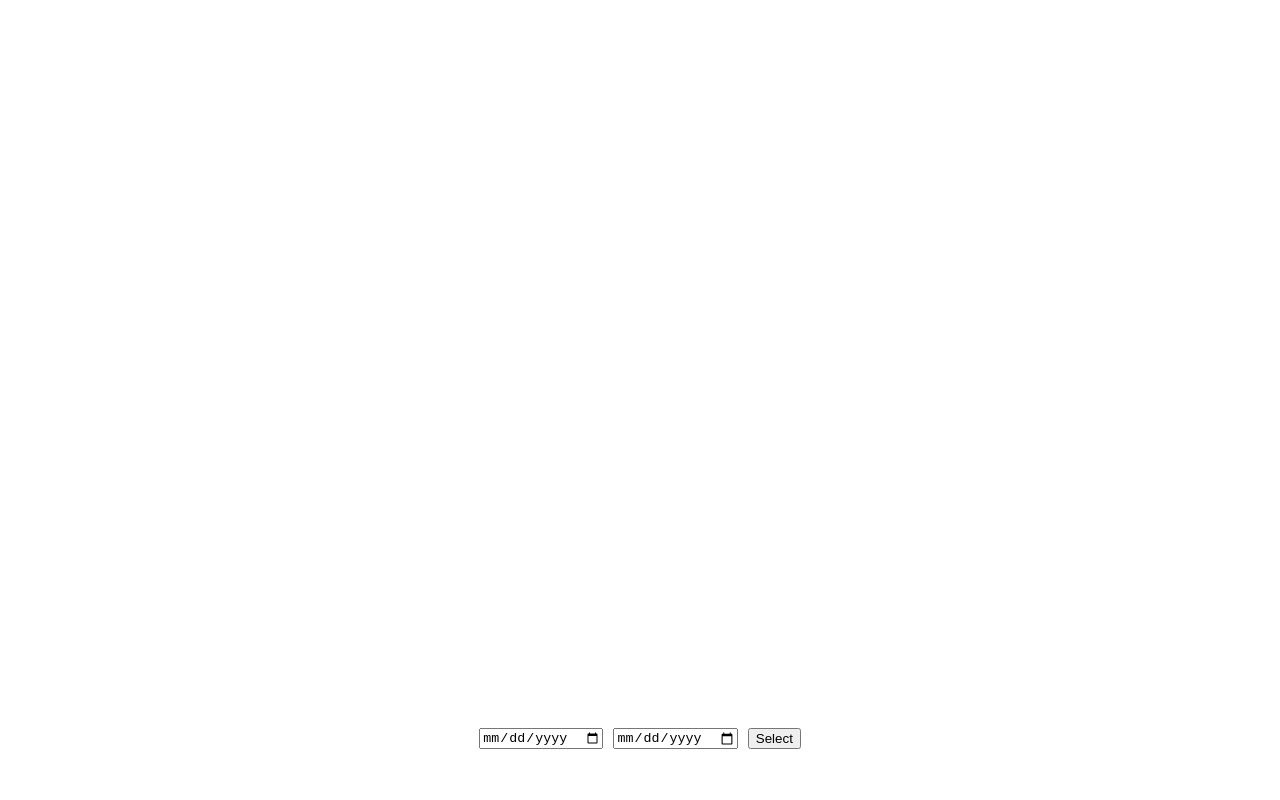
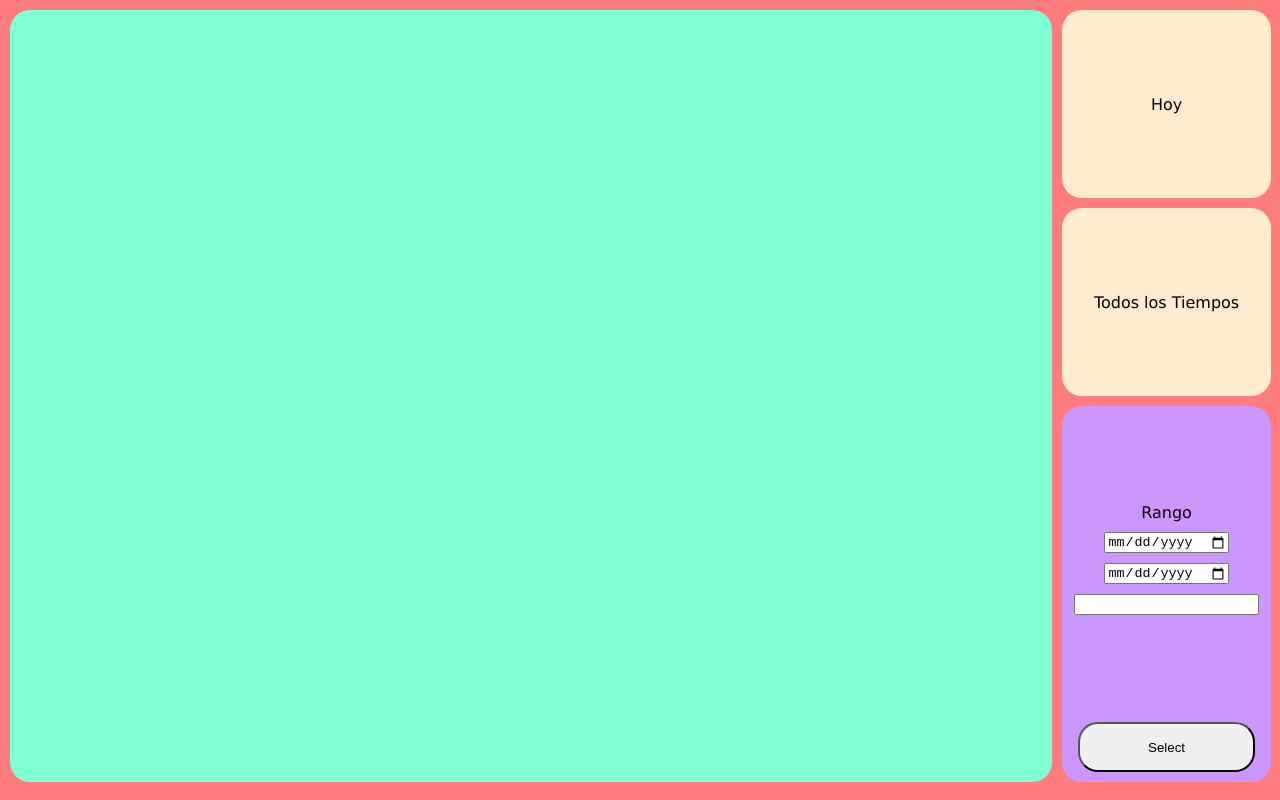
Before and after one commit to lyhottag13/pareto-visualizer, a website with bundled scripts: page public/app.html in a window 1280 px wide. Built offline with nearby package versions, Linux system fonts and the light colour scheme.

Commit message:
Working State

```diff
--- a/public/app.css
+++ b/public/app.css
@@ -1,7 +1,40 @@
-#inputDiv {
-    display: flex;
-    flex-direction: row;
-    justify-content: center;
-    align-content: center;
+body {
+    background-color: rgb(255, 124, 124);
+    font-family: 'Lucida Sans', Arial, sans-serif;
+}
+
+#appDiv {
+    position: absolute;
+    top: 0;
+    left: 0;
+    display: grid;
+    grid-template-columns: 5fr 1fr;
+    justify-items: center;
     gap: 10px;
+    height: 96.5vh;
+    width: 98.5%;
+    margin: 10px;
 }
+
+#chartDiv {
+    border-radius: 20px;
+    background-color: aquamarine;
+    width: 100%;
+    padding: 0px;
+    height: 100%;
+}
+#sidePanel {
+    display: grid;
+    grid-template-rows: 1fr 1fr 2fr;
+    gap: 10px;
+    height: 100%;
+    width: 100%;
+}
+
+#inputDiv span {
+    margin-top: auto;
+}
+
+.tile {
+    /* border: 0px solid black; */
+}
--- a/public/app.html
+++ b/public/app.html
@@ -2,9 +2,13 @@
 <head>
     <link rel="icon" href="./assets/cotoicon.webp">
     <link rel="stylesheet" href="./app.css">
+    <link rel="stylesheet" href="./inputBox.css">
 </head>
 <body>
-    <div id="chartDiv" style="height:90vh;"></div>
+    <div id="appDiv">
+        <div id="chartDiv"></div>
+
+    </div>
     <script src="https://cdn.jsdelivr.net/npm/chart.js@4.4.1/dist/chart.umd.js"></script>
     <script type="module" src="app.js"></script>
 </body>
--- a/public/app.js
+++ b/public/app.js
@@ -5,10 +5,23 @@ import checkList from "./tools/constants/checkList.js";
 let sortedProblemSteps;
 
 async function main() {
-    createButtons();
+    createSidePanel();
 }
 
 async function select() {
+    const limitValue = document.getElementById('limit').value || 15;
+    const startValue = document.getElementById('start').value;
+    const endValue = document.getElementById('end').value;
+    // If the user input a limit less or equal to 0, then alert the user.
+    if (limitValue <= 0) {
+        window.alert('Límite inválido.');
+        return;
+    }
+    // If the start is after the end, then alert the user.
+    if (new Date(startValue).getTime() > new Date(endValue).getTime()) {
+        window.alert('Fecha inválida.');
+        return;
+    }
     const res = await fetch('/api/select', {
         method: "POST",
         headers: {
@@ -16,14 +29,16 @@ async function select() {
         }
     });
     const data = await res.json();
-    const filteredInspections = filterByDate(data, document.getElementById('start').value, document.getElementById('end').value);
-    sortedProblemSteps = getProblemSteps(filteredInspections);
+    const filteredInspections = filterByDate(data, startValue, endValue);
+    sortedProblemSteps = getProblemSteps(filteredInspections, limitValue);
     createChart(sortedProblemSteps);
 }
-function createButtons() {
-    const newButton = document.createElement('button');
-    newButton.innerText = 'Select';
-    newButton.addEventListener('click', () => {
+function createInputDiv() {
+    const label = document.createElement('span');
+    label.innerText = 'Rango';
+    const selectButton = document.createElement('button');
+    selectButton.innerText = 'Select';
+    selectButton.addEventListener('click', () => {
         select();
     });
 
@@ -34,16 +49,55 @@ function createButtons() {
     calendarEnd.type = 'date';
     calendarEnd.id = 'end';
 
+    const limitInput = document.createElement('input');
+    limitInput.id = 'limit';
+
     const newDiv = document.createElement('div');
     newDiv.id = 'inputDiv';
+    newDiv.className = 'tile';
 
-    document.body.appendChild(newDiv);
+    newDiv.appendChild(label);
     newDiv.appendChild(calendarStart);
     newDiv.appendChild(calendarEnd);
-    newDiv.appendChild(newButton);
+    newDiv.appendChild(limitInput);
+    newDiv.appendChild(selectButton);
+    return newDiv;
+}
 
+function createSidePanel() {
+    const panel = document.createElement('div');
+    panel.id = 'sidePanel';
+
+    const todayButton = document.createElement('div');
+    todayButton.classList.add('button');
+    todayButton.classList.add('tile');
+    todayButton.innerText = 'Hoy'
+    todayButton.addEventListener('click', () => {
+        const today = new Date().toISOString().slice(0, 10);
+        document.getElementById('start').value = today;
+        document.getElementById('end').value = today;
+        select();
+    });
+
+    const allTimeButton = document.createElement('div');
+    allTimeButton.classList.add('button');
+    allTimeButton.classList.add('tile');
+    allTimeButton.innerText = 'Todos los Tiempos';
+    allTimeButton.addEventListener('click', () => {
+        // We force the data to start from the beginning by setting it to Jan 1, 1970.
+        const fossil = new Date(0).toISOString().slice(0, 10);
+        document.getElementById('start').value = fossil;
+        document.getElementById('end').value = new Date(Date.now()).toISOString().slice(0, 10);
+        select();
+    });
+
+    document.getElementById('appDiv').appendChild(panel);
+    panel.appendChild(todayButton);
+    panel.appendChild(allTimeButton);
+    panel.appendChild(createInputDiv());
 }
 function createChart(data) {
+    document.getElementById('chartDiv').className = '';
     document.querySelector('canvas')?.remove();
     const newChart = document.createElement('canvas');
     newChart.style.height = '90%';
--- /dev/null
+++ b/public/inputBox.css
@@ -0,0 +1,28 @@
+button {
+    margin-top: auto;
+    width: 85%;
+    height: 50px;
+    margin-bottom: 10px;
+    border-radius: 20px;
+}
+
+.button {
+    display: flex;
+    background-color: blanchedalmond;
+    border-radius: 20px;
+    text-align: center;
+    justify-content: center;
+    align-items: center;
+}
+
+#inputDiv {
+    border-radius: 20px;
+    display: flex;
+    flex-direction: column;
+    justify-content: space-between;
+    align-items: center;
+    gap: 10px;
+    height: 100%;
+    width: 100%;
+    background-color: rgb(204, 150, 255);
+}
--- a/public/tools/filterByDate.js
+++ b/public/tools/filterByDate.js
@@ -1,14 +1,34 @@
 export default function filterByDate(inspections, dateStart, dateEnd) {
     // dateStart and dateEnd in format YYYY-MM-DD. Inspections fecha in ISO format.
-    dateEnd = dateEnd === '' ? (Date.now()) : new Date(dateEnd).getTime();
-    dateStart = dateStart === '' ? (new Date(new Date().toDateString()).getTime()) : new Date(dateStart).getTime();
-    const start = dateStart;
-    const end = dateEnd;
+    const MILLISECONDS_IN_A_DAY = 86400000;
+    let startNumber;
+    let endNumber;
+    if (dateEnd === '') {
+        if (dateStart === '') {
+            // If start and end are empty. This will show all data.
+            startNumber = 0;
+            endNumber = Date.now();
+        } else {
+            // If only end is empty. This will show only one day.
+            startNumber = new Date(dateStart).getTime();
+            // End is exactly one day after start, so it shows the exact day.
+            endNumber = startNumber + MILLISECONDS_IN_A_DAY;
+        }
+    } else if (dateEnd !== '') {
+        if (dateStart === '') {
+            // If only start is empty. This will show everything up to end.
+            startNumber = 0;
+        } else {
+            // If both are full. This will show only a range of data.
+            startNumber = new Date(dateStart).getTime();
+        }
+        endNumber = new Date(dateEnd).getTime() + MILLISECONDS_IN_A_DAY;
+    }
     const filteredInspections = [];
     inspections.forEach(inspection => {
         const inspectionTimeNumber = new Date(inspection.fecha).getTime();
         // Only adds the inspection to the dataset if it passes the filter.
-        if (inspectionTimeNumber <= end && inspectionTimeNumber >= start) {
+        if (inspectionTimeNumber <= endNumber && inspectionTimeNumber >= startNumber) {
             filteredInspections.push(inspection);
         }
     });
--- a/public/tools/getProblemSteps.js
+++ b/public/tools/getProblemSteps.js
@@ -1,8 +1,9 @@
 import numberOfChecks from "./constants/numberOfChecks.js";
 
-export default function getProblemSteps(rows) {
+export default function getProblemSteps(rows, numberOfDesiredSteps) {
     console.log(rows);
     const steps = [];
+    // Initializes all steps with a value of 0.
     for (let i = 0; i < numberOfChecks; i++) {
         steps[i] = { step: i + 1, count: 0 };
     }
@@ -14,5 +15,11 @@ export default function getProblemSteps(rows) {
         }
     }
     // Returns the steps sorted in descending order (highest first).
-    return steps.sort((a, b) => b.count - a.count);
+    const sortedSteps = steps.sort((a, b) => b.count - a.count);
+    const desiredSteps = [];
+    for (let i = 0; (i < numberOfDesiredSteps) && (i < steps.length); i++) {
+        desiredSteps.push(sortedSteps[i]);
+    }
+    // Returns the top n steps, defined by numberOfDesiredSteps.
+    return desiredSteps;
 };
```
